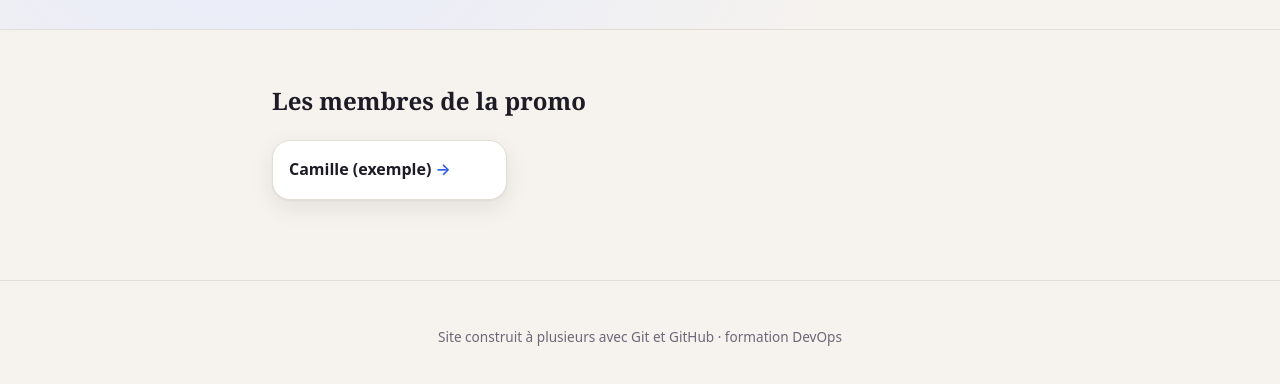
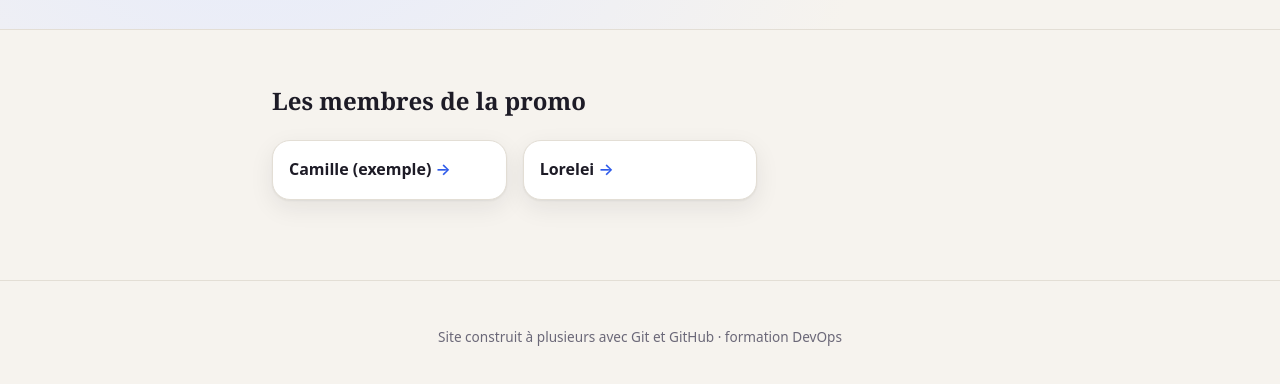
Before and after one commit to Jeeiib/site-promo, a plain HTML site: page index.html in a window 1280 px wide. Shown: the part 218-602 px from the top of the page. Drawn offline with Linux system fonts and the light colour scheme.

Commit message:
feat(accueil): ajoute le lien vers la carte de Lorelei

```diff
--- a/index.html
+++ b/index.html
@@ -20,6 +20,7 @@
 
       <ul class="promo">
         <li><a href="cartes/exemple.html">Camille (exemple)</a></li>
+        <li><a href="cartes/lorelei.html">Lorelei</a></li>
         <!-- chacun ajoute sa ligne ICI, juste au-dessus de ce commentaire -->
       </ul>
     </main>
```
